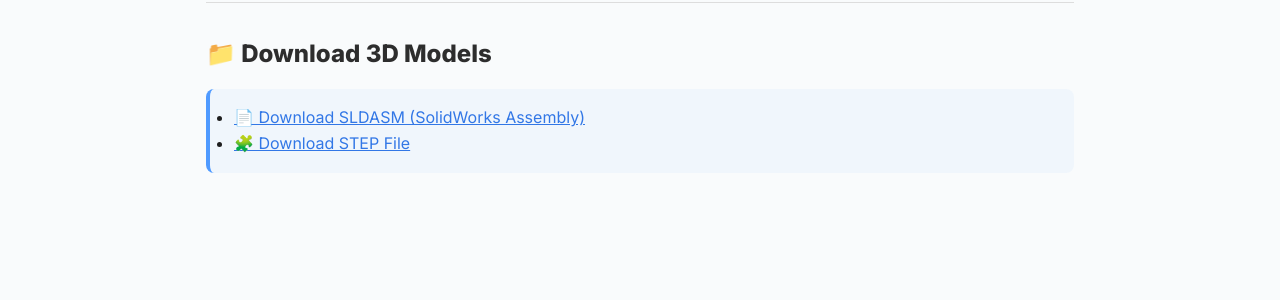
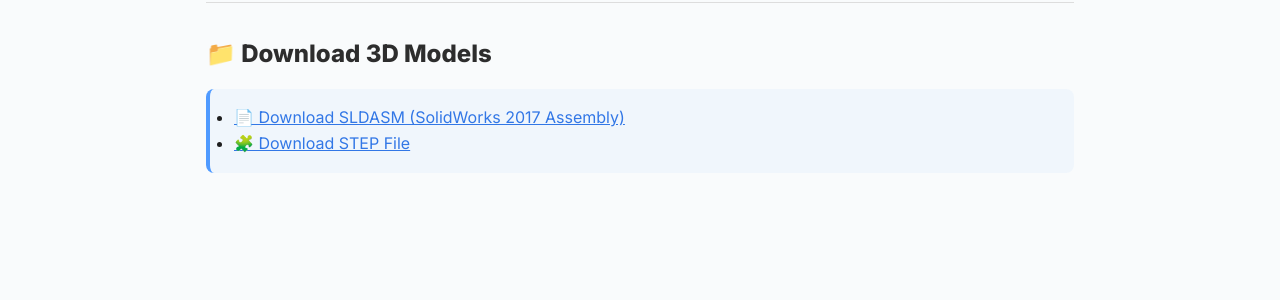
Before and after one commit to tob-mas/engineeringportfolio, a Jekyll site: the page built from 3d_models/28-07-25/index.md, in a window 1280 px wide. Shown: the part 340-640 px from the top of the page. Built offline with Jekyll 4.4.1, drawn with Linux system fonts in a browser that asks for light colours.

Commit message:
Update index.md

```diff
--- a/3d_models/28-07-25/index.md
+++ b/3d_models/28-07-25/index.md
@@ -16,7 +16,7 @@
 
 <div class="content-block">
   <ul>
-    <li><a href="{{ site.baseurl }}/3d_models/28-07-25/My%202026%20F1%20Car.SLDASM" download>📄 Download SLDASM (SolidWorks Assembly)</a></li>
+    <li><a href="{{ site.baseurl }}/3d_models/28-07-25/My%202026%20F1%20Car.SLDASM" download>📄 Download SLDASM (SolidWorks 2017 Assembly)</a></li>
     <li><a href="{{ site.baseurl }}/3d_models/28-07-25/My%202026%20F1%20Car.STEP" download>🧩 Download STEP File</a></li>
   </ul>
 </div>
```
